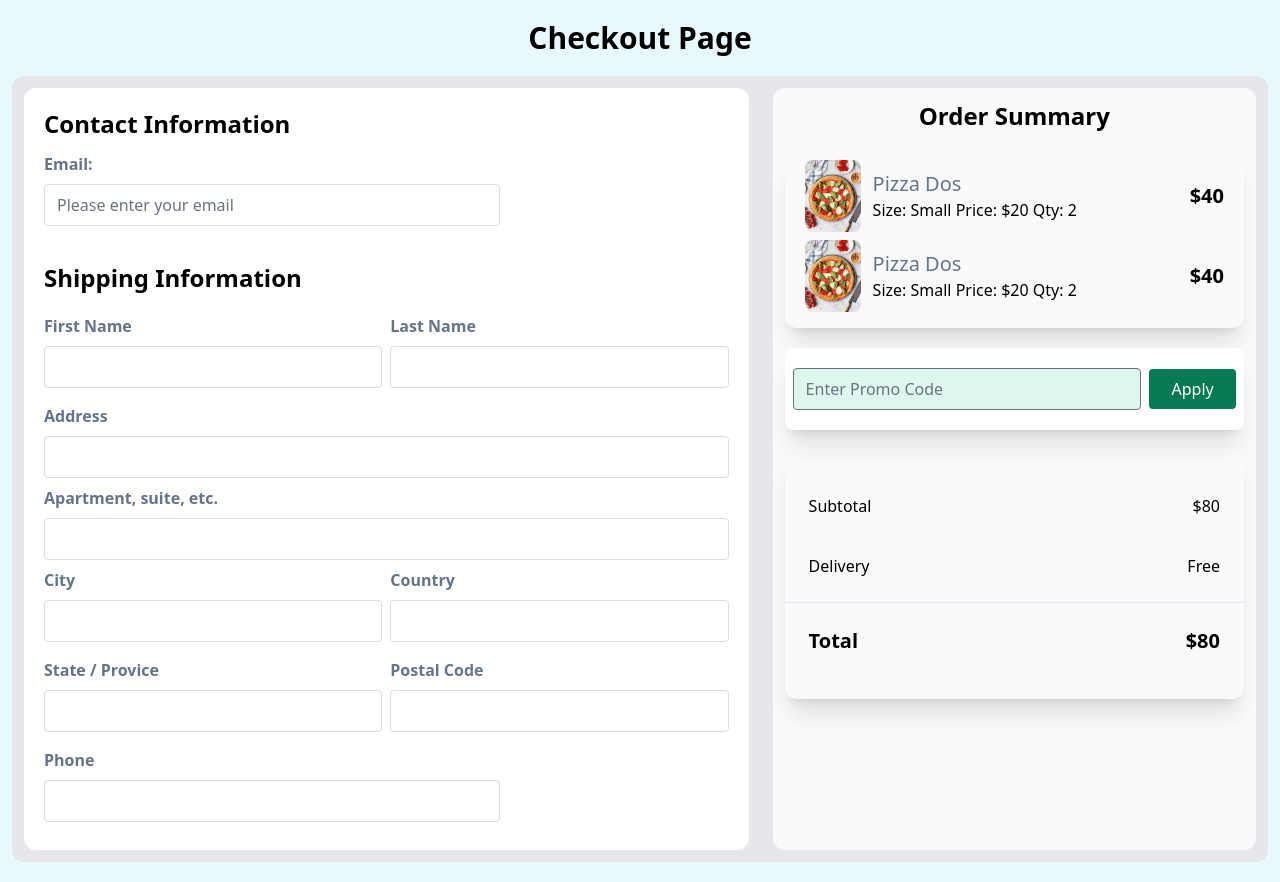
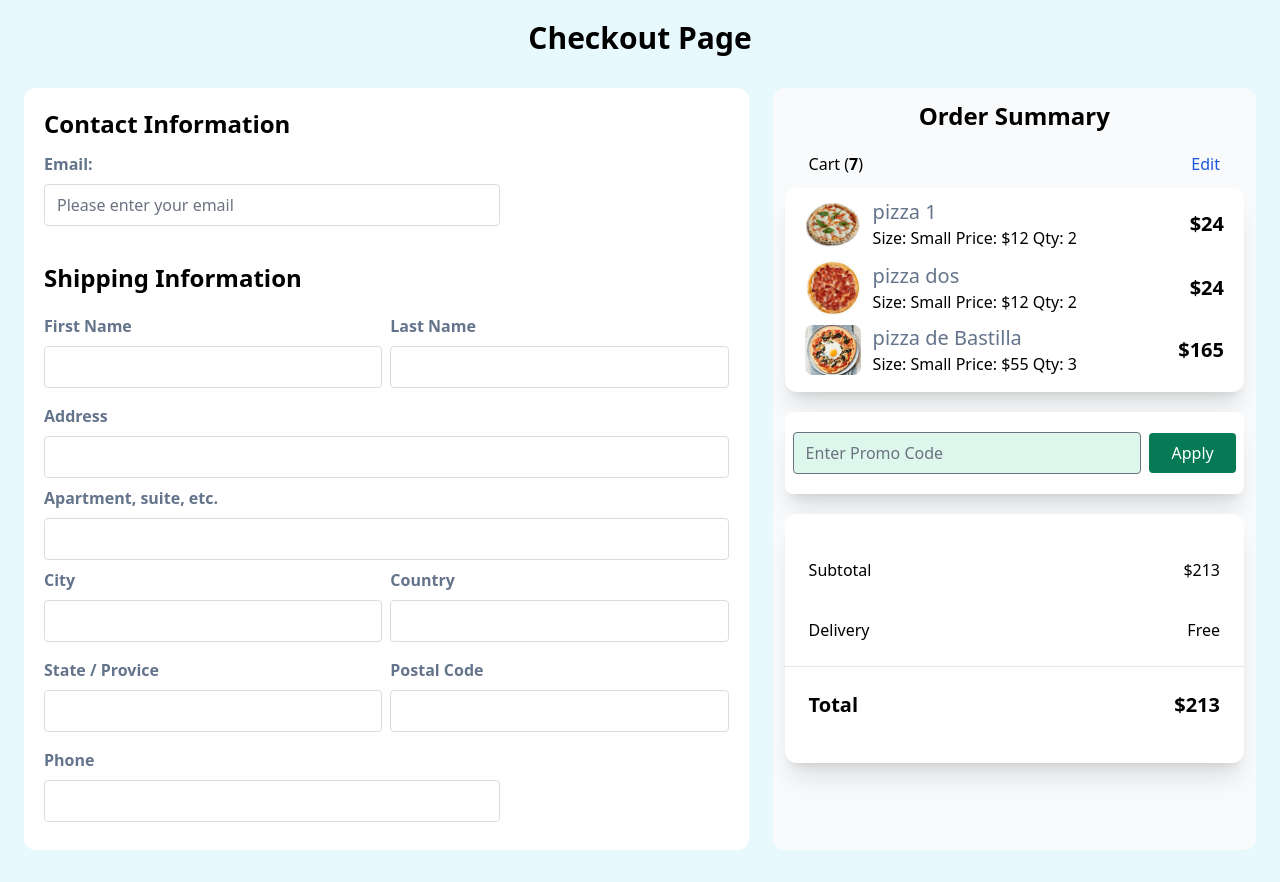
Before and after one commit to notarious2/Django-Pizza-Delivery, a Django app: page /checkout in a window 1280 px wide. Shown: the part 84-966 px from the top of the page. Run offline with Django 4.2, Linux system fonts and the light colour scheme; a user stored in the database is signed in; data comes from the database, SQL or seed files in the repository; both versions use the stored data as it was after the commit.

Commit message:
finished order summary part of the checkout

```diff
--- a/order/templates/order/cart.html
+++ b/order/templates/order/cart.html
@@ -134,11 +134,12 @@
       </div>
       {% endfor %}
       <div class="mt-5">
-        <button
+        <a
+          href="{% url 'order:checkout' %}"
           class="bg-indigo-500 font-semibold hover:bg-indigo-600 py-3 text-sm text-white uppercase w-1/3 flex items-center justify-center ml-auto"
         >
           Checkout
-        </button>
+        </a>
       </div>
     </div>
   </div>
--- a/order/templates/order/checkout.html
+++ b/order/templates/order/checkout.html
@@ -4,7 +4,7 @@
     Checkout Page
   </h1>
 </div>
-<div class="flex justify-between mx-3 mb-5 bg-gray-200 rounded-xl">
+<div class="flex justify-between mx-3 mb-5 bg-transparent rounded-xl">
   <div class="p-3 m-3 bg-white w-3/5 rounded-xl">
     <!-- Contact Info -->
     <div class="p-2">
@@ -122,31 +122,29 @@
   <div class="flex flex-col p-3 m-3 bg-gray-50 w-2/5 rounded-xl">
     <div>
       <h2 class="font-bold mb-5 text-2xl text-center">Order Summary</h2>
-      <div class="flex flex-col shadow-xl p-2 rounded-xl">
+      <div class="flex justify-between mx-6 my-3">
+        <p>Cart (<strong>{{order.get_cart_items}}</strong>)</p>
+        <p class="text-blue-700"><a href="{% url 'order:cart' %}">Edit</a></p>
+      </div>
+      <!-- Order Items -->
+
+      <div class="flex flex-col shadow-xl p-2 rounded-xl bg-white">
+        {%for item in order_items%}
         <div class="flex gap-3 items-center mx-3 mb-2">
           <img
             class="w-14 rounded-lg"
-            src="{% static 'store/images/pizza3.jpg' %}"
+            src="{{item.product.image.url}}"
             alt=""
           />
           <div>
-            <h3 class="text-slate-500 text-xl">Pizza Dos</h3>
-            <p>Size: Small Price: $20 Qty: 2</p>
+            <h3 class="text-slate-500 text-xl">{{item.product.name}}</h3>
+            <p>
+              Size: Small Price: ${{item.product.price}} Qty: {{item.quantity}}
+            </p>
           </div>
-          <p class="ml-auto font-bold text-xl">$40</p>
+          <p class="ml-auto font-bold text-xl">${{item.get_total}}</p>
         </div>
-        <div class="flex gap-3 items-center mx-3 mb-2">
-          <img
-            class="w-14 rounded-lg"
-            src="{% static 'store/images/pizza3.jpg' %}"
-            alt=""
-          />
-          <div>
-            <h3 class="text-slate-500 text-xl">Pizza Dos</h3>
-            <p>Size: Small Price: $20 Qty: 2</p>
-          </div>
-          <p class="ml-auto font-bold text-xl">$40</p>
-        </div>
+        {% endfor %}
       </div>
     </div>
     <!-- Start Promo Code -->
@@ -164,10 +162,10 @@
     </div>
     <!-- End Promo Code -->
 
-    <div class="mt-5 py-5 shadow-xl rounded-xl">
+    <div class="mt-5 py-5 shadow-xl rounded-xl bg-white">
       <div class="flex justify-between m-3 p-3">
         <p>Subtotal</p>
-        <p>$80</p>
+        <p>${{order.get_cart_total}}</p>
       </div>
       <div class="flex justify-between m-3 p-3">
         <p>Delivery</p>
@@ -176,7 +174,7 @@
       <hr />
       <div class="flex justify-between m-3 p-3 font-bold text-xl">
         <p>Total</p>
-        <p>$80</p>
+        <p>${{order.get_cart_total}}</p>
       </div>
     </div>
   </div>
--- a/order/views.py
+++ b/order/views.py
@@ -119,4 +119,22 @@ def reduce_product_quantity(request, pk):
 
 
 def checkout(request):
-    return render(request, 'order/checkout.html')
+    # checking if current user is authenticated/customer, if not customer will be created based on device id
+    if request.user.is_authenticated:
+        customer = request.user.customer
+    else:
+        customer, created = Customer.objects.get_or_create(
+            device=request.COOKIES['device'])
+    # order query set
+    order_qs = Order.objects.filter(
+        customer=customer, complete=False)
+    # if order exists, get all order items
+    if order_qs.exists():
+        order = order_qs[0]
+        order_items = OrderItem.objects.filter(order=order)
+        print("Order Items", order_items)
+        for item in order_items:
+            print("PRODUCT NAME", item.product.name)
+        print("TOTAL Q", order.get_cart_items)
+        context = {"order": order, "order_items": order_items}
+    return render(request, 'order/checkout.html', context=context)
--- a/store/static/store/src/styles.css
+++ b/store/static/store/src/styles.css
@@ -1125,6 +1125,21 @@ input:checked + .toggle-bg {
   margin-right: 0.75rem;
 }
 
+.my-3 {
+  margin-top: 0.75rem;
+  margin-bottom: 0.75rem;
+}
+
+.mx-7 {
+  margin-left: 1.75rem;
+  margin-right: 1.75rem;
+}
+
+.mx-6 {
+  margin-left: 1.5rem;
+  margin-right: 1.5rem;
+}
+
 .ml-auto {
   margin-left: auto;
 }
@@ -1998,6 +2013,16 @@ input:checked + .toggle-bg {
 .text-slate-500 {
   --tw-text-opacity: 1;
   color: rgb(100 116 139 / var(--tw-text-opacity));
+}
+
+.text-blue-500 {
+  --tw-text-opacity: 1;
+  color: rgb(63 131 248 / var(--tw-text-opacity));
+}
+
+.text-blue-700 {
+  --tw-text-opacity: 1;
+  color: rgb(26 86 219 / var(--tw-text-opacity));
 }
 
 .opacity-0 {
@@ -2139,6 +2164,11 @@ input:checked + .toggle-bg {
   background-color: rgb(35 56 118 / var(--tw-bg-opacity));
 }
 
+.hover\:bg-green-100:hover {
+  --tw-bg-opacity: 1;
+  background-color: rgb(222 247 236 / var(--tw-bg-opacity));
+}
+
 .hover\:text-cyan-500:hover {
   --tw-text-opacity: 1;
   color: rgb(6 182 212 / var(--tw-text-opacity));
@@ -2205,6 +2235,11 @@ input:checked + .toggle-bg {
 .focus\:border-white:focus {
   --tw-border-opacity: 1;
   border-color: rgb(255 255 255 / var(--tw-border-opacity));
+}
+
+.focus\:bg-green-100:focus {
+  --tw-bg-opacity: 1;
+  background-color: rgb(222 247 236 / var(--tw-bg-opacity));
 }
 
 .focus\:outline-none:focus {
```
Also changed, not shown: db.sqlite3.
